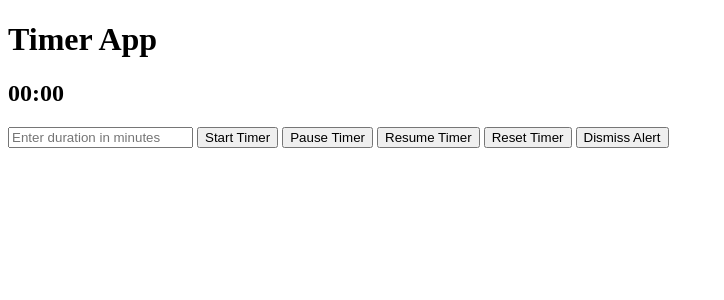
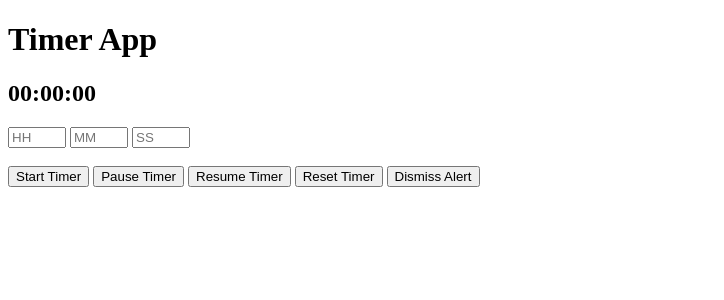
Before and after one commit to gsmafra/multi-device-timer, a Flask app: page / in a window 1280 px wide. Shown: the top 300 px of the page, without its empty margins (0-724 px from the left). Run offline with Flask 3, Linux system fonts and the light colour scheme; some libraries are stand-ins or nearby versions.

Commit message:
inputs for hh:mm:ss

```diff
--- a/templates/index.html
+++ b/templates/index.html
@@ -58,7 +58,12 @@
         }
 
         function startTimer() {
-            var duration = parseInt(document.getElementById("durationInput").value) * 60;
+            // Get values from three inputs
+            var hours = parseInt(document.getElementById("hoursInput").value) || 0;
+            var minutes = parseInt(document.getElementById("minutesInput").value) || 0;
+            var seconds = parseInt(document.getElementById("secondsInput").value) || 0;
+            // Calculate total duration in seconds
+            var duration = (hours * 3600) + (minutes * 60) + seconds;
             fetch('/start/' + duration);
         }
 
@@ -78,8 +83,12 @@
 <body>
     <h1>Timer App</h1>
     <div>
-        <h2 id="timerDisplay">00:00</h2>
-        <input type="number" id="durationInput" placeholder="Enter duration in minutes" />
+        <h2 id="timerDisplay">00:00:00</h2>
+        <!-- Three inputs for hh:mm:ss  -->
+        <input type="number" id="hoursInput" placeholder="HH" min="0" style="width: 50px;" />
+        <input type="number" id="minutesInput" placeholder="MM" min="0" max="59" style="width: 50px;" />
+        <input type="number" id="secondsInput" placeholder="SS" min="0" max="59" style="width: 50px;" />
+        <br/><br/>
         <button onclick="startTimer()">Start Timer</button>
         <button onclick="pauseTimer()">Pause Timer</button>
         <button onclick="resumeTimer()">Resume Timer</button>
```
